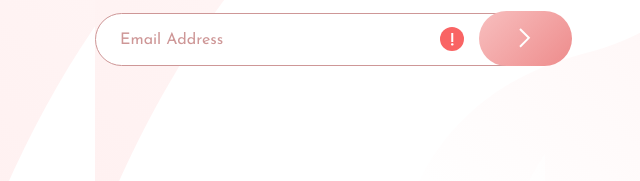
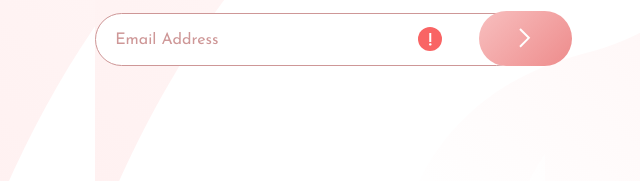
Before and after one commit to jarthurofv/Base-Apparel-coming-soon-page, a plain HTML site: page index.html in a window 1280 px wide. Shown: the part 562-743 px from the top of the page, 15-655 px from the left. Drawn offline with Linux system fonts and the light colour scheme.

Commit message:
Update style.css

```diff
--- a/style.css
+++ b/style.css
@@ -82,8 +82,8 @@ footer {
 }
 
 footer input[type="email"] {
-  width: 100%;
-  padding: 1rem 1.5rem;
+  width: 95%;
+  padding: 1rem 1.2rem;
   border: none;
   border-radius: 5px;
   border: 1px solid hsl(0, 36%, 70%);
```
